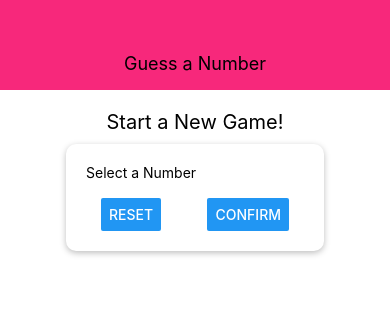
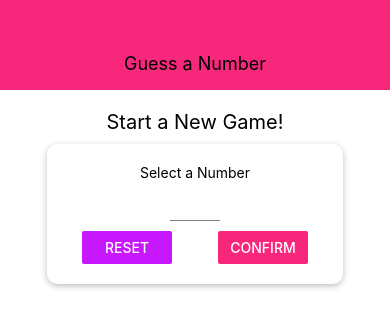
Before and after one commit to Chrispaterson22/rn-guess-number, a React Native app: screen / in a window 390 px wide. Shown: the top 328 px of the page. Built offline with nearby package versions, Linux system fonts and the light colour scheme.

Commit message:
Input & NumberContainer components

```diff
--- a/components/Header.js
+++ b/components/Header.js
@@ -1,5 +1,7 @@
 import React from 'react'
 import { StyleSheet, Text, View } from 'react-native'
+
+import Colors from '../constants/colors'
 
 const Header = props => {
 	return (
@@ -16,7 +18,7 @@
 		width: '100%',
 		height: 90,
 		paddingTop: 36,
-		backgroundColor: '#f7287b',
+		backgroundColor: Colors.primary,
 		alignItems: 'center',
 		justifyContent: 'center',
 	},
--- /dev/null
+++ b/components/Input.js
@@ -0,0 +1,17 @@
+import React from 'react'
+import { StyleSheet, TextInput } from 'react-native'
+
+const Input = props => {
+	return <TextInput {...props} style={{ ...styles.input, ...props.style }} />
+}
+
+export default Input
+
+const styles = StyleSheet.create({
+	input: {
+		height: 30,
+		borderBottomColor: 'grey',
+		borderBottomWidth: 1,
+		marginVertical: 10,
+	},
+})
--- /dev/null
+++ b/components/NumberContainer.js
@@ -0,0 +1,30 @@
+import React from 'react'
+import { StyleSheet, Text, View } from 'react-native'
+
+import Colors from '../constants/colors'
+
+const NumberContainer = props => {
+	return (
+		<View style={styles.container}>
+			<Text style={styles.number}>{props.children}</Text>
+		</View>
+	)
+}
+
+export default NumberContainer
+
+const styles = StyleSheet.create({
+	container: {
+		borderWidth: 2,
+		borderColor: Colors.accent,
+		padding: 10,
+		borderRadius: 10,
+		marginVertical: 10,
+		alignItems: 'center',
+		justifyContent: 'center',
+	},
+	number: {
+		color: Colors.accent,
+		fontSize: 22,
+	},
+})
--- /dev/null
+++ b/constants/colors.js
@@ -0,0 +1,4 @@
+export default {
+	primary: '#f7287b',
+	accent: '#c717fc',
+}
--- a/screens/StartGameScreen.js
+++ b/screens/StartGameScreen.js
@@ -1,21 +1,97 @@
-import React from 'react'
-import { StyleSheet, Text, View, TextInput, Button } from 'react-native'
+import React, { useState } from 'react'
+import {
+	StyleSheet,
+	Text,
+	View,
+	Button,
+	TouchableWithoutFeedback,
+	Keyboard,
+	Alert,
+} from 'react-native'
 
 import Card from '../components/Card'
+import Colors from '../constants/colors'
+import Input from '../components/Input'
+import NumberContainer from '../components/NumberContainer'
 
-const StartGameScreen = () => {
+const StartGameScreen = props => {
+	const [enteredValue, setEnteredValue] = useState('')
+	const [confirmed, setConfirmed] = useState(false)
+	const [selectedNumber, setSelectedNumber] = useState()
+
+	const numberInputHandler = inputText => {
+		setEnteredValue(inputText.replace(/[^0-9]/g, ''))
+	}
+
+	const resetInputHandler = () => {
+		setEnteredValue('')
+		setConfirmed(false)
+	}
+
+	const confirmInputHandler = () => {
+		const chosenNumber = parseInt(enteredValue)
+		if (isNaN(chosenNumber) || chosenNumber <= 0 || chosenNumber > 99) {
+			Alert.alert(
+				'Invalid number!',
+				'Number has to be a number between 1 and 99',
+				[{ text: 'OK', style: 'destructive', onPress: resetInputHandler }]
+			)
+			return
+		}
+		setConfirmed(true)
+		setSelectedNumber(chosenNumber)
+		setEnteredValue('')
+		Keyboard.dismiss()
+	}
+
+	let confirmedOutput
+
+	if (confirmed) {
+		confirmedOutput = (
+			<Card style={styles.summaryContainer}>
+				<Text>You selected</Text>
+				<NumberContainer>{selectedNumber}</NumberContainer>
+				<Button title='START GAME' />
+			</Card>
+		)
+	}
+
 	return (
+		<TouchableWithoutFeedback onPress={() => Keyboard.dismiss()}>
 			<View style={styles.screen}>
 				<Text style={styles.title}>Start a New Game!</Text>
-			<Card>
+				<Card style={styles.inputContainer}>
 					<Text>Select a Number</Text>
-				<TextInput />
+					<Input
+						style={styles.input}
+						blurOnSubmit
+						autoCapitalize='none'
+						autoCorrect={false}
+						keyboardType='number-pad'
+						maxLength={2}
+						onChangeText={numberInputHandler}
+						value={enteredValue}
+					/>
 					<View style={styles.btnContainer}>
-					<Button title='Reset' onPress={() => {}} />
-					<Button title='Confirm' onPress={() => {}} />
+						<View style={styles.btn}>
+							<Button
+								title='Reset'
+								onPress={resetInputHandler}
+								color={Colors.accent}
+							/>
+						</View>
+						<View style={styles.btn}>
+							<Button
+								title='Confirm'
+								onPress={confirmInputHandler}
+								color={Colors.primary}
+							/>
+						</View>
 					</View>
 				</Card>
+				{confirmedOutput}
 			</View>
+		</TouchableWithoutFeedback>
 	)
 }
 
@@ -35,14 +111,6 @@
 		width: 300,
 		maxWidth: '80%',
 		alignItems: 'center',
-		shadowColor: 'black',
-		shadowOffset: { width: 0, height: 2 },
-		shadowRadius: 6,
-		shadowOpacity: 0.26,
-		elevation: 7,
-		backgroundColor: '#fff',
-		padding: 20,
-		borderRadius: 10,
 	},
 	btnContainer: {
 		flexDirection: 'row',
@@ -50,4 +118,15 @@
 		justifyContent: 'space-between',
 		paddingHorizontal: 15,
 	},
+	btn: {
+		width: 90,
+	},
+	input: {
+		width: 50,
+		textAlign: 'center',
+	},
+	summaryContainer: {
+		marginTop: 20,
+		alignItems: 'center',
+	},
 })
```
Lines whose indentation alone changed are shown as unchanged.
